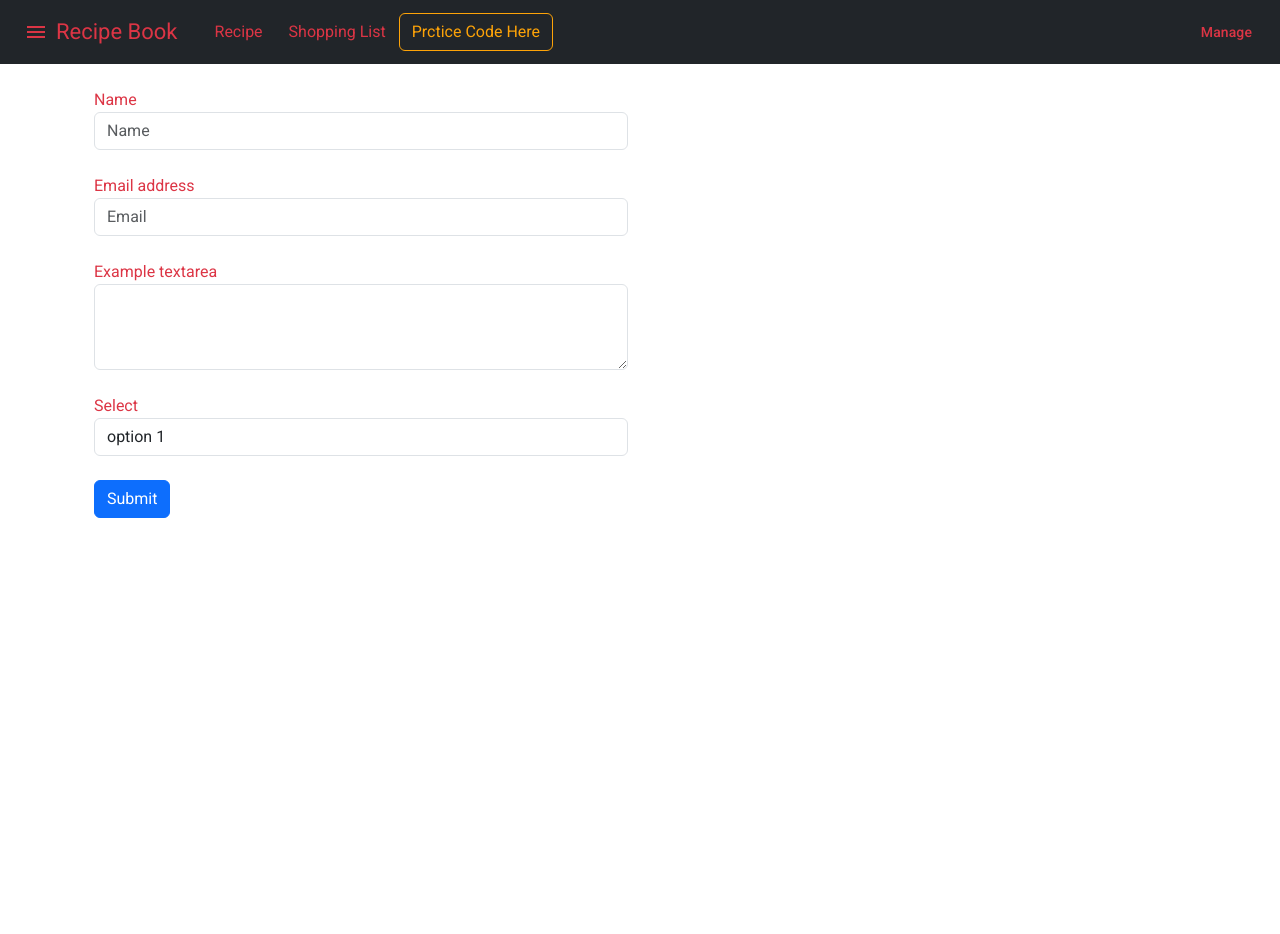
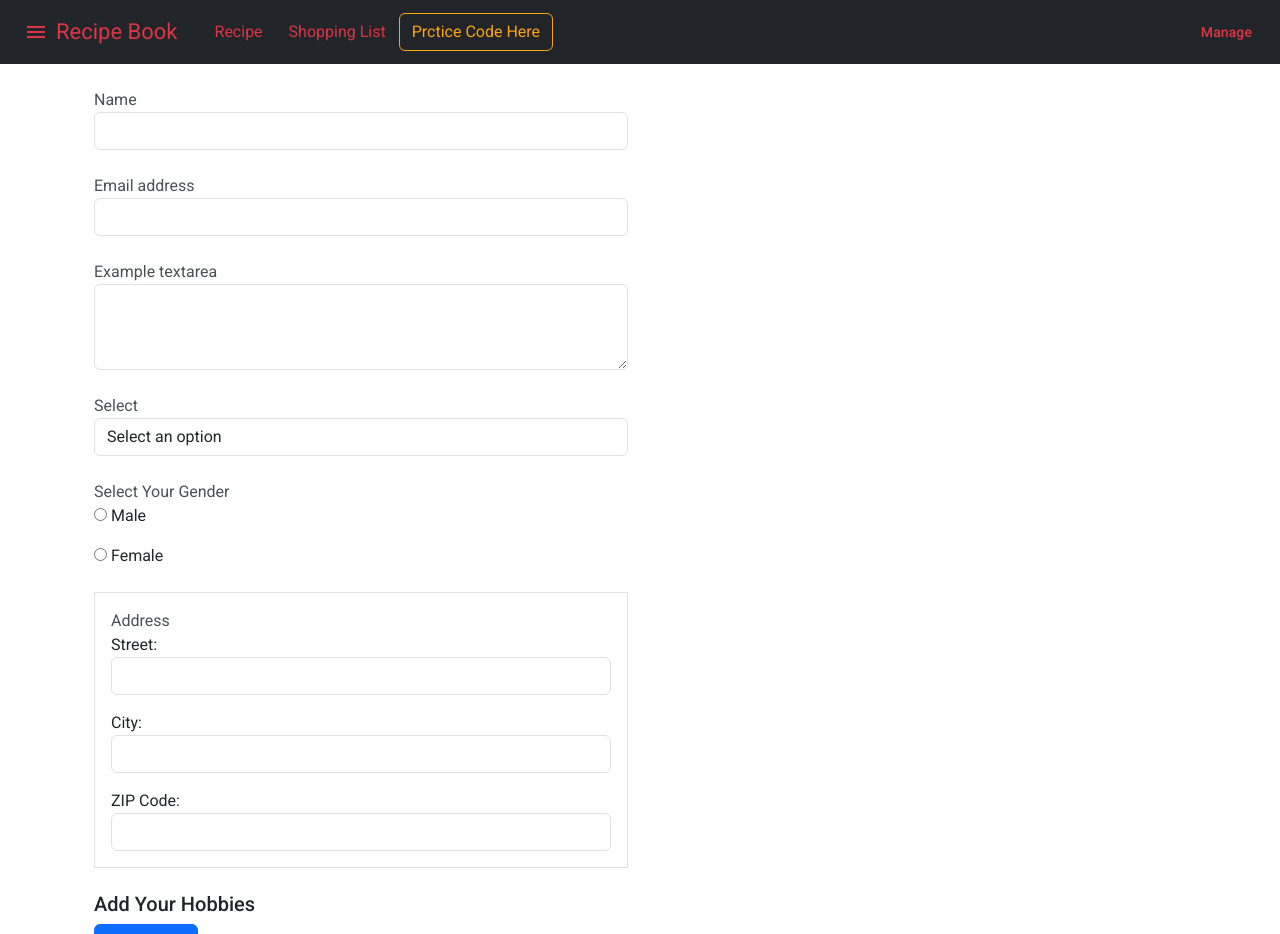
Before and after one commit to YasinRezaee/cookign-book, an Angular app: page /practice-field in a window 1280 px wide. Shown: the top 934 px of the page. Before the commit the page ends 800 px from the top, so only its background shows below. Built offline with nearby package versions, Linux system fonts and the light colour scheme.

Commit message:
reactive forms and form array

```diff
--- a/db.json
+++ b/db.json
@@ -135,6 +135,26 @@
       "id": "8",
       "name": "bread",
       "amount": 6
+    },
+    {
+      "id": "9",
+      "name": "lemon",
+      "amount": 1
+    },
+    {
+      "id": "10",
+      "name": "yogurt",
+      "amount": 1
+    },
+    {
+      "id": "11",
+      "name": "fat milk",
+      "amount": 1
+    },
+    {
+      "id": "12",
+      "name": "cream",
+      "amount": 1
     }
   ],
   "users": [
--- a/src/app/practice-field/practice-field.component.css
+++ b/src/app/practice-field/practice-field.component.css
@@ -0,0 +1,3 @@
+.ng-invalid .ng-touched{
+    border: 1px solid red;
+}
--- a/src/app/practice-field/practice-field.component.html
+++ b/src/app/practice-field/practice-field.component.html
@@ -1,53 +1,147 @@
 <div class="container">
   <div class="row">
     <div class="col-md-6">
-      <form (ngSubmit)="onSubmit(f)" #f="ngForm">
+      <form [formGroup]="signUpForm" class="mb-4">
+        <!-- Name Field -->
         <div class="form-group mb-4">
-          <label class="text-danger" for="exampleFormControlInput1">Name</label>
-          <input
-            type="text"
-            class="form-control"
-            id="exampleFormControlInput1"
-            placeholder="Name"
-            ngModel
-            name="name"
-          />
+          <label class="text-dark-emphasis">Name</label>
+          <input type="text" class="form-control" formControlName="name" />
+          @if (signUpForm.get('name')?.invalid &&
+          signUpForm.get('name')?.touched) {
+          <span class="text-danger">This field is required</span>
+          }
         </div>
+
+        <!-- Email Field -->
         <div class="form-group mb-4">
-          <label class="text-danger" for="exampleFormControlInput1"
-            >Email address</label
-          >
-          <input
-            type="email"
-            class="form-control"
-            id="exampleFormControlInput1"
-            placeholder="Email"
-          />
+          <label class="text-dark-emphasis">Email address</label>
+          <input type="email" class="form-control" formControlName="email" />
+          @if (signUpForm.get('email')?.invalid &&
+          signUpForm.get('email')?.touched) {
+          <span class="text-danger">
+            @if (signUpForm.get('email')?.errors?.['required']) { Email is
+            required } @else if (signUpForm.get('email')?.errors?.['email']) {
+            Please enter a valid email address }
+          </span>
+          }
         </div>
+
+        <!-- Textarea Field -->
         <div class="form-group mb-4">
-          <label class="text-danger" for="exampleFormControlTextarea1"
-            >Example textarea</label
-          >
+          <label class="text-dark-emphasis">Example textarea</label>
           <textarea
             class="form-control"
-            id="exampleFormControlTextarea1"
             rows="3"
+            formControlName="text"
           ></textarea>
+          @if (signUpForm.get('text')?.invalid &&
+          signUpForm.get('text')?.touched) {
+          <span class="text-danger">Please fill this field with some text</span>
+          }
         </div>
+
+        <!-- Select Field -->
         <div class="form-group mb-4">
-          <label class="text-danger" for="exampleFormControlSelect1"
-            >Select</label
-          >
-          <select class="form-control" id="exampleFormControlSelect1">
+          <label class="text-dark-emphasis">Select</label>
+          <select class="form-control" formControlName="option">
+            <option value="">Select an option</option>
             <option>option 1</option>
             <option>option 2</option>
             <option>option 3</option>
             <option>option 4</option>
             <option>option 5</option>
           </select>
+          @if (signUpForm.get('option')?.invalid &&
+          signUpForm.get('option')?.touched) {
+          <span class="text-danger">Please select an option</span>
+          }
         </div>
-        <button type="submit" class="btn btn-primary">Submit</button>
+
+        <!-- Gender Radio Buttons -->
+        <div class="form-group mb-4">
+          <label class="text-dark-emphasis">Select Your Gender</label>
+          <br />
+          @for (gender of genderList; track $index) {
+          <p>
+            <input
+              type="radio"
+              name="gender"
+              [value]="gender"
+              formControlName="gender"
+            />
+            {{ gender }}
+          </p>
+          } @if (signUpForm.get('gender')?.invalid &&
+          signUpForm.get('gender')?.touched) {
+          <span class="text-danger">Please select your gender</span>
+          }
+        </div>
+
+        <!-- Address Group -->
+        <div formGroupName="address" class="border p-3 mb-4">
+          <label class="text-dark-emphasis">Address</label>
+
+          <div class="form-group mb-3">
+            <label>Street:</label>
+            <input formControlName="street" class="form-control" />
+            @if (signUpForm.get('address.street')?.invalid &&
+            signUpForm.get('address.street')?.touched) {
+            <span class="text-danger">Street is required</span>
+            }
+          </div>
+
+          <div class="form-group mb-3">
+            <label>City:</label>
+            <input formControlName="city" class="form-control" />
+            @if (signUpForm.get('address.city')?.invalid &&
+            signUpForm.get('address.city')?.touched) {
+            <span class="text-danger">City is required</span>
+            }
+          </div>
+
+          <div class="form-group">
+            <label>ZIP Code:</label>
+            <input formControlName="zip" class="form-control" />
+            @if (signUpForm.get('address.zip')?.invalid &&
+            signUpForm.get('address.zip')?.touched) {
+            <span class="text-danger">ZIP code is required</span>
+            }
+          </div>
+        </div>
+
+        <!-- Hobbies Array -->
+        <div formArrayName="hobbies" class="mb-4">
+          <h5>Add Your Hobbies</h5>
+          <button
+            class="btn btn-primary mb-2"
+            type="button"
+            (click)="onAddHobbies()"
+          >
+            Add Hobby
+          </button>
+
+          @for (hobby of newHobbies.controls; track $index; let i = $index) {
+          <div class="d-flex align-items-center mb-2">
+            <input class="form-control" [formControlName]="i" />
+            <button class="btn btn-sm btn-danger ms-2" (click)="removeHobby(i)">
+              Remove
+            </button>
+          </div>
+          @if (newHobbies.at(i).invalid && newHobbies.at(i).touched) {
+          <span class="text-danger">Hobby is required</span>
+          } }
+        </div>
       </form>
+
+      <!-- Submit Button -->
+      <button
+        type="button"
+        class="btn btn-primary"
+        (click)="onsubmit(signUpForm.value)"
+        [disabled]="!signUpForm.valid"
+      >
+        Submit
+      </button>
     </div>
   </div>
 </div>
--- a/src/app/practice-field/practice-field.component.ts
+++ b/src/app/practice-field/practice-field.component.ts
@@ -1,20 +1,54 @@
 import { Component, OnInit } from '@angular/core';
-import { FormsModule, NgForm } from '@angular/forms';
+import { FormArray, FormBuilder, FormControl, FormGroup, FormsModule, ReactiveFormsModule, Validators } from '@angular/forms';
+import { MatIcon } from '@angular/material/icon';
 
 @Component({
   selector: 'app-practice-field',
-  imports: [FormsModule],
+  imports: [FormsModule, ReactiveFormsModule],
   templateUrl: './practice-field.component.html',
   styleUrl: './practice-field.component.css'
 })
 export class PracticeFieldComponent implements OnInit {
+  genderList = ['Male', 'Female'];
+  signUpForm!: FormGroup;
 
-  constructor() { }
+  constructor(private fb: FormBuilder) { }
 
   ngOnInit(): void {
+    this.formListSighUp();
   }
 
-  onSubmit(form: NgForm){
-    console.log("Submitted" + form.value);
+  formListSighUp() {
+    this.signUpForm = this.fb.group({
+      name: ['', Validators.required],
+      email: ['', [Validators.required, Validators.email]],
+      text: ['', Validators.required],
+      option: ['', Validators.required],
+      gender: ['', Validators.required],
+      address: this.fb.group({
+        street: ['', Validators.required],
+        city: ['', Validators.required],
+        zip: ['', Validators.required],
+      }),
+      hobbies: this.fb.array([])
+    });
+  }
+
+  get newHobbies(): FormArray {
+    return this.signUpForm.get('hobbies') as FormArray;
+  }
+
+  removeHobby(index: number) {
+    this.newHobbies.removeAt(index);
+  }
+
+  onAddHobbies() {
+    const hobbyControl = new FormControl('', Validators.required);
+    this.newHobbies.push(hobbyControl);
+  }
+
+  onsubmit(formValue: any) {
+    console.log(formValue);
+    // Handle form submission here
   }
 }
```
